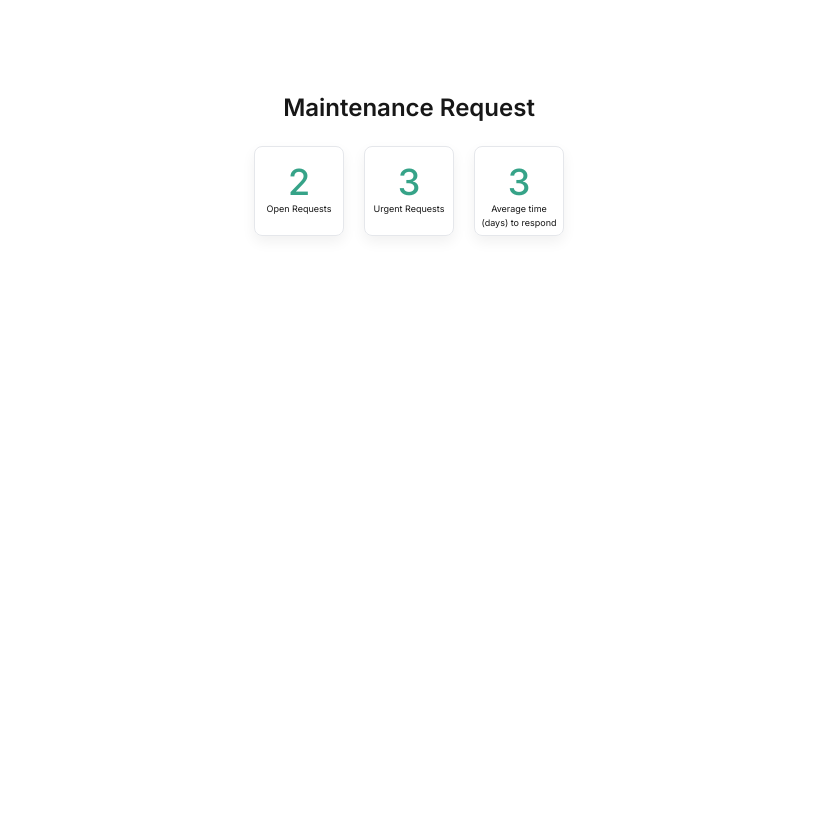
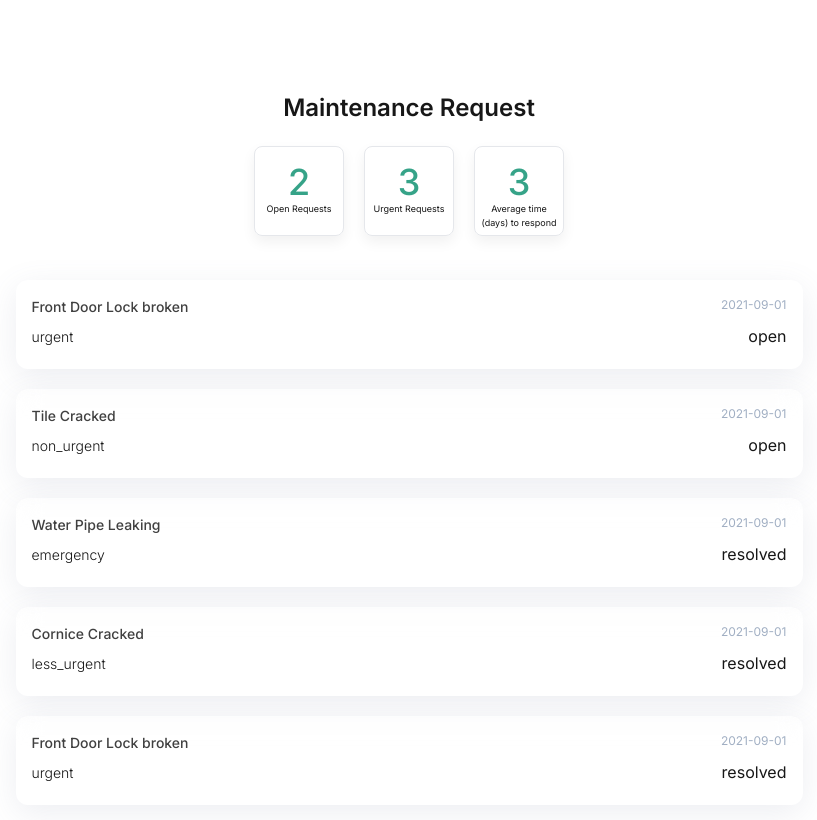
Before and after one commit to irfandyj/upsaclix_maintenance-request, a Next.js app in the folder packages/web/: page / in a window 1280 px wide. Shown: the top 820 px of the page, without its empty margins (231-1048 px from the left). Built offline with nearby package versions, Linux system fonts and the light colour scheme.

Commit message:
feat(web): provide structure for the ticket list in Home page

```diff
--- a/packages/web/src/components/molecules/StatsCard/StatsCard.tsx
+++ b/packages/web/src/components/molecules/StatsCard/StatsCard.tsx
@@ -10,7 +10,6 @@ const StatCard: React.FC<StatCardProps> = ({
   title,
   value
 }) => {
-  console.log(styles)
   return (
     <div className={`StatCard ${styles.StatCard}`}>
       <div className="StatCard__value text-4xl font-medium text-primary">{value}</div>
--- /dev/null
+++ b/packages/web/src/components/molecules/TicketListCard/TicketListCard.module.css
@@ -0,0 +1,10 @@
+.TicketListCard {
+  padding-top: 1rem;
+  padding-left: 1rem;
+  padding-right: 1rem;
+  padding-bottom: 1.3125rem;
+
+  border-radius: 0.75rem;
+  backdrop-filter: blur(12px);
+  box-shadow: 0px 8px 32px 0px #6E71911F;
+}
--- /dev/null
+++ b/packages/web/src/components/molecules/TicketListCard/TicketListCard.tsx
@@ -0,0 +1,30 @@
+import { FunctionComponent } from "react";
+import styles from './TicketListCard.module.css';
+
+type TicketListCardProps = {
+  title: string;
+  urgency: string;
+  status: string;
+  date: string;
+}
+
+const TicketListCard: FunctionComponent<TicketListCardProps> = (props: TicketListCardProps) => {
+  return (
+    <li className={`TicketListCard ${styles.TicketListCard} pt-5 px-[30.5px]`}>
+      <div className="flex justify-between items-center">
+        <div>
+          <p className="text-[#404040] font-medium text-sm mb-[10px]">{props.title}</p>
+          <p className="font-light text-sm">{props.urgency}</p>
+        </div>
+
+        <div className="text-right">
+          <p className="text-[#A1AFC3] text-[0.75rem] text-right mb-[10px]">{props.date}</p>
+          <p className="">{props.status}</p>
+        </div>
+
+      </div>
+    </li>
+  )
+};
+
+export default TicketListCard;
--- /dev/null
+++ b/packages/web/src/components/molecules/TicketListCard/index.ts
@@ -0,0 +1 @@
+export { default } from './TicketListCard';
--- a/packages/web/src/components/organisms/HomePageStatCards/HomePageStatCards.tsx
+++ b/packages/web/src/components/organisms/HomePageStatCards/HomePageStatCards.tsx
@@ -3,12 +3,13 @@ import StatCard from '@/components/molecules/StatsCard';
 import { StatCardProps } from '@/components/molecules/StatsCard/StatsCard';
 
 interface HomePageStatCardsProps {
+  className?: string;
   stats: StatCardProps[];
 }
 
-const HomePageStatCards: React.FC<HomePageStatCardsProps> = ({ stats }) => {
+const HomePageStatCards: React.FC<HomePageStatCardsProps> = ({ className, stats }) => {
   return (
-    <div className="HomePageStatCards flex gap-5 justify-center">
+    <div className={`HomePageStatCards flex gap-5 justify-center ${className}`}>
       {stats.map((stat, index) => (
         <StatCard key={index} {...stat} />
       ))}
--- /dev/null
+++ b/packages/web/src/components/organisms/HomePageTicketList/HomePageTicketList.tsx
@@ -0,0 +1,55 @@
+import TicketListCard from "@/components/molecules/TicketListCard";
+
+const HomePageTicketList = () => {
+  const tickets = [
+    {
+      id: 1,
+      title: "Front Door Lock broken",
+      description: "The door to the main entrance is broken.",
+      urgency: "urgent",
+      status: "open",
+      date: "2021-09-01",
+    },
+    {
+      id: 2,
+      title: "Tile Cracked",
+      description: "The faucet in the kitchen is leaking.",
+      urgency: "non_urgent",
+      status: "open",
+      date: "2021-09-01",
+    },
+    {
+      id: 3,
+      title: "Water Pipe Leaking",
+      description: "The window in the living room is broken.",
+      urgency: "emergency",
+      status: "resolved",
+      date: "2021-09-01",
+    },
+    {
+      id: 4,
+      title: "Cornice Cracked",
+      description: "The window in the living room is broken.",
+      urgency: "less_urgent",
+      status: "resolved",
+      date: "2021-09-01",
+    },
+    {
+      id: 5,
+      title: "Front Door Lock broken",
+      description: "The window in the living room is broken.",
+      urgency: "urgent",
+      status: "resolved",
+      date: "2021-09-01",
+    },
+  ]
+  return (
+    <ul className="HomePageTicketList pt-5 px-[30.5px] flex flex-col gap-5">
+      {tickets.map((ticket) => (
+        <TicketListCard key={ticket.id} {...ticket} />
+      ))}
+    </ul>
+  );
+}
+
+export default HomePageTicketList;
--- /dev/null
+++ b/packages/web/src/components/organisms/HomePageTicketList/index.ts
@@ -0,0 +1 @@
+export { default } from './HomePageTicketList';
--- a/packages/web/src/components/pages/HomePage/HomePage.tsx
+++ b/packages/web/src/components/pages/HomePage/HomePage.tsx
@@ -1,4 +1,5 @@
 import HomePageStatCards from '@/components/organisms/HomePageStatCards';
+import HomePageTicketList from '@/components/organisms/HomePageTicketList';
 import React from 'react';
 
 const MaintenanceRequestDashboard = () => {
@@ -9,14 +10,14 @@ const MaintenanceRequestDashboard = () => {
   ]
 
   return (
-    <div className="p-6 max-w-4xl mx-auto">
+    <div className="HomePage p-6 max-w-4xl mx-auto">
       <h1 className="text-2xl text-center font-semibold mt-[68px] mb-[22px]">Maintenance Request</h1>
 
       {/* Maintenance Ticket Stats */}
-      <HomePageStatCards stats={stats} />
+      <HomePageStatCards className="mb-6" stats={stats} />
 
       {/* Maintenance Ticket List */}
-
+      <HomePageTicketList />
 
       {/* Add button */}
     </div>
```
